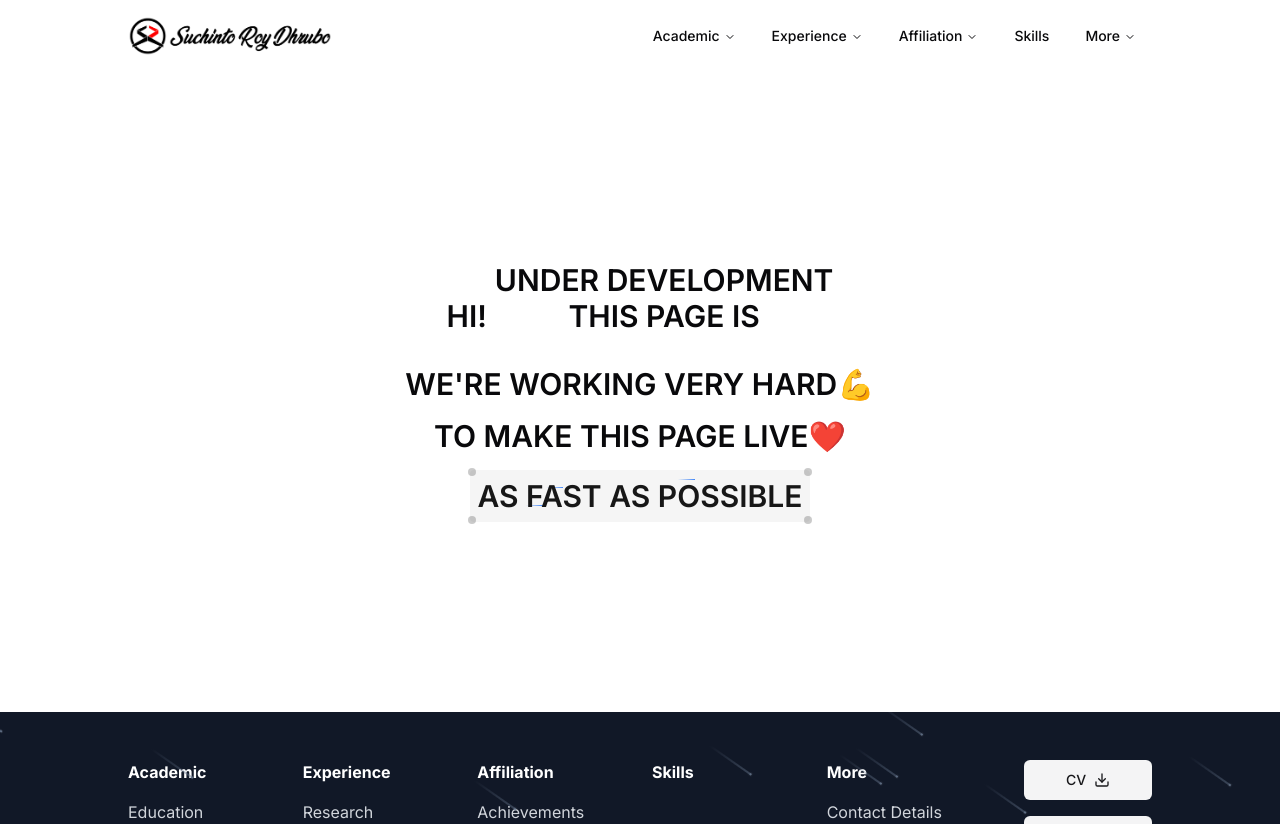
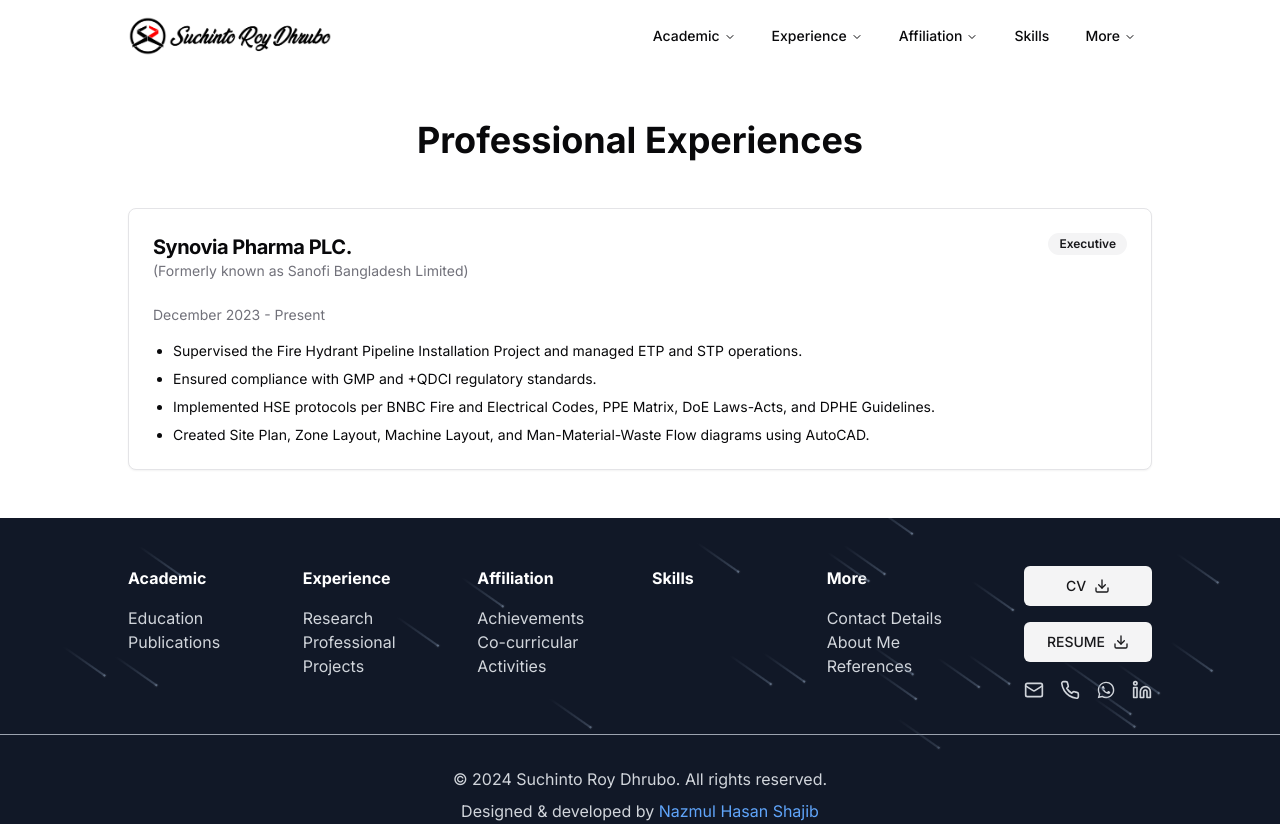
Before and after one commit to srdhrubo/srdhrubo, a Next.js app: page /professional_experience in a window 1280 px wide. Shown: the top 824 px of the page. Built offline with nearby package versions, Linux system fonts and the light colour scheme.

Commit message:
completed professional experience page

```diff
--- a/src/app/(experience)/professional_experience/page.tsx
+++ b/src/app/(experience)/professional_experience/page.tsx
@@ -1,9 +1,79 @@
-import UnderDevelopment from "@/components/under-development";
+import React from "react";
+import {
+  Card,
+  CardContent,
+  CardDescription,
+  CardHeader,
+  CardTitle,
+} from "@/components/ui/card";
+import { Badge } from "@/components/ui/badge";
+import dayjs from "dayjs";
+import { experiences } from "@/lib/data";
+import { ProfessionalExperience } from "@/lib/type";
 
-export default function ProfessionalExperiencePage() {
+const ProfessionalExperienceCard = ({
+  experience,
+}: {
+  experience: ProfessionalExperience;
+}) => {
   return (
-    <div>
-      <UnderDevelopment />
+    <Card className="mb-6">
+      <CardHeader>
+        <div className="flex justify-between items-start">
+          <div>
+            <CardTitle className="text-xl font-bold">
+              {experience.company}
+            </CardTitle>
+            {experience.formerName && (
+              <CardDescription>
+                (Formerly known as {experience.formerName})
+              </CardDescription>
+            )}
+          </div>
+          <Badge variant="secondary">{experience.designation}</Badge>
+        </div>
+      </CardHeader>
+      <CardContent>
+        <p className="text-sm text-muted-foreground mb-4">
+          {dayjs(experience.startDate).format("MMMM YYYY")} -{" "}
+          {!experience.endDate || dayjs(experience.endDate) === dayjs()
+            ? "Present"
+            : dayjs(experience.endDate).format("MMMM YYYY")}
+        </p>
+        <ul className="list-disc pl-5 space-y-2">
+          {experience.responsibilities.map((responsibility, index) => (
+            <li key={index} className="text-sm">
+              {responsibility}
+            </li>
+          ))}
+        </ul>
+      </CardContent>
+    </Card>
+  );
+};
+
+const ProfessionalExperienceSection = ({
+  experiences,
+}: {
+  experiences: ProfessionalExperience[];
+}) => {
+  return (
+    <div
+      className="p-global-padding mx-auto my-12"
+      id="professional_experience"
+    >
+      <h1 className="text-4xl font-bold mb-12 text-center">
+        Professional Experiences
+      </h1>
+      <div className="space-y-6">
+        {experiences.map((experience, index) => (
+          <ProfessionalExperienceCard key={index} experience={experience} />
+        ))}
+      </div>
     </div>
   );
+};
+
+export default function ProfessionalExperiences() {
+  return <ProfessionalExperienceSection experiences={experiences} />;
 }
```
